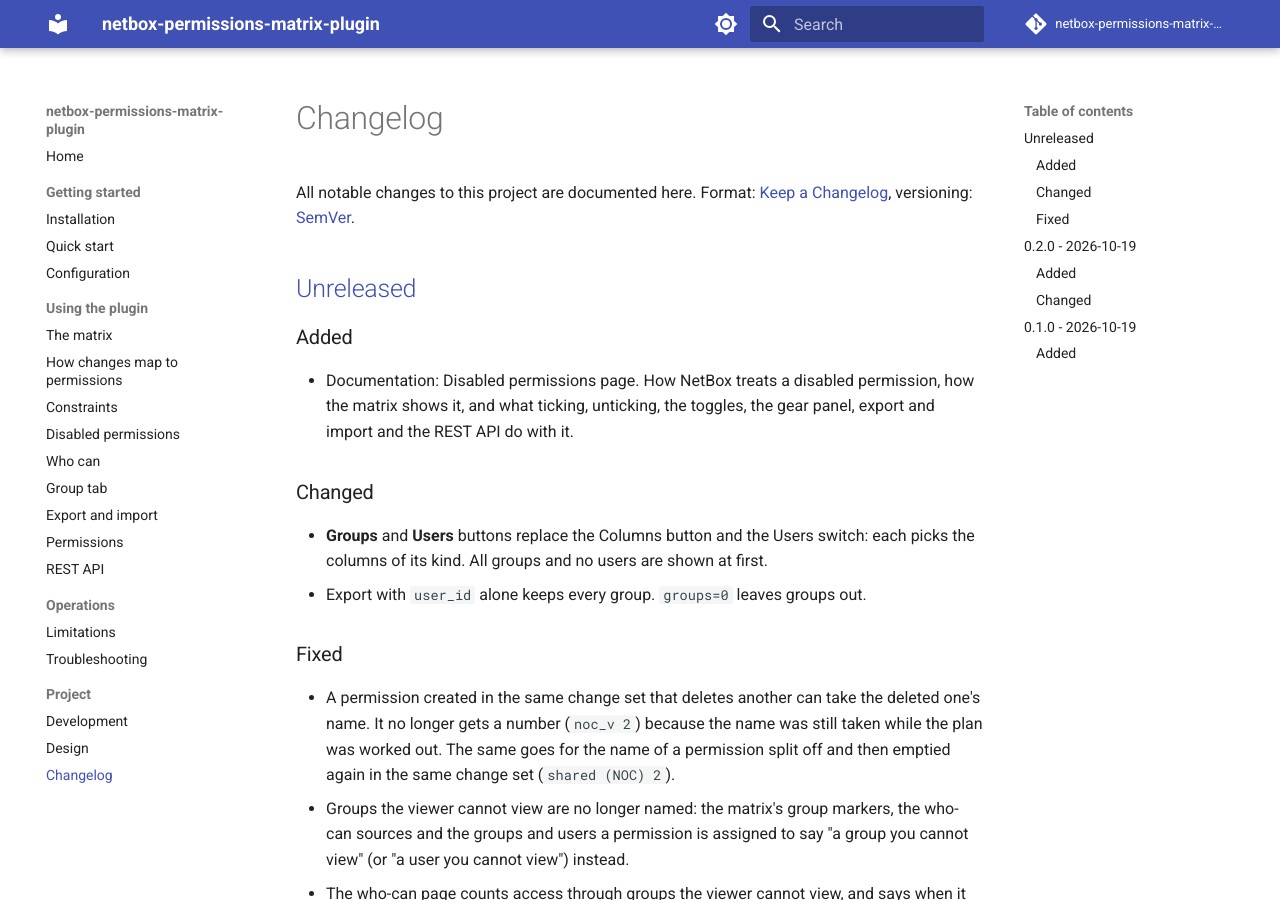
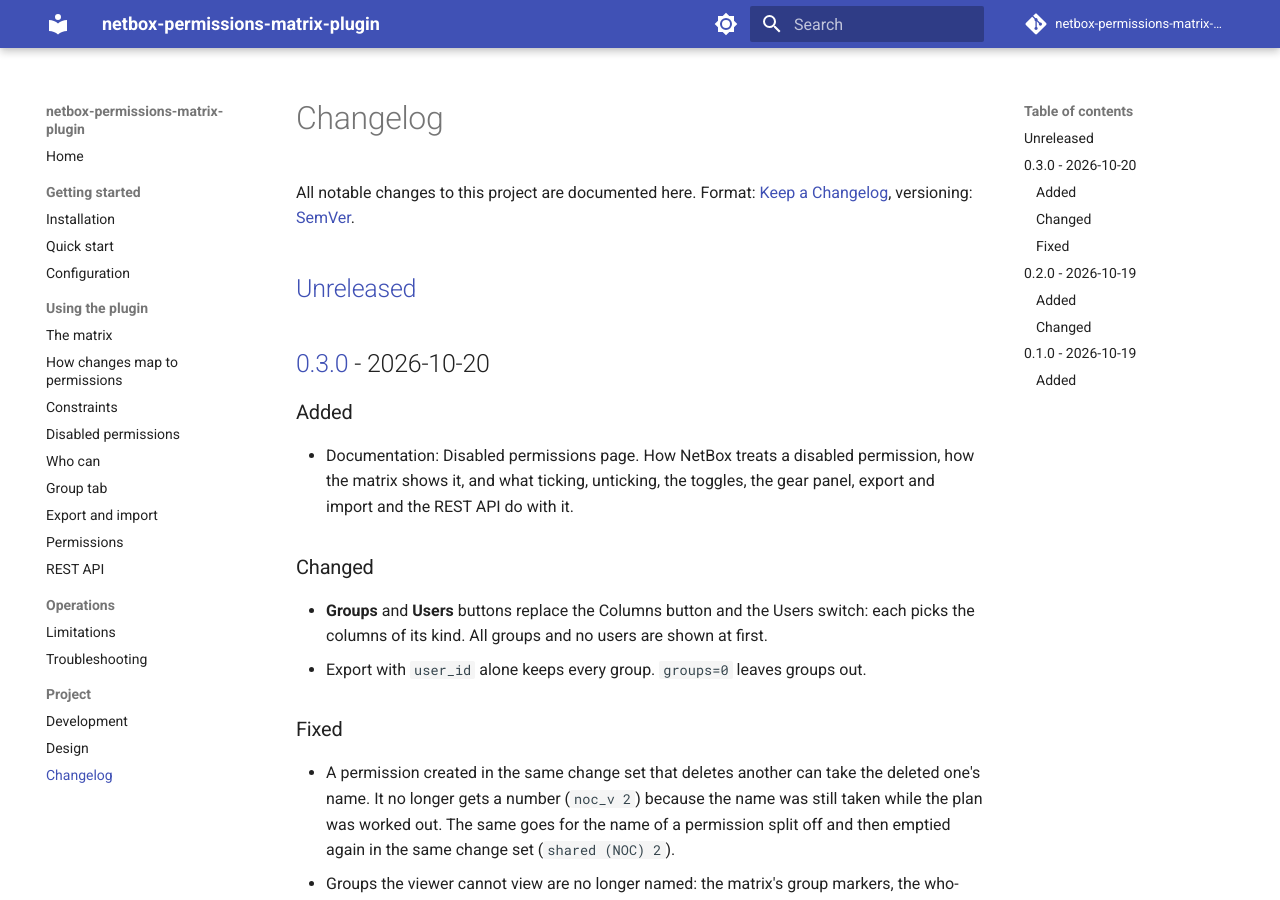
Before and after one commit to thomaschristory/netbox-permissions-matrix-plugin, an MkDocs documentation site: the page built from docs/changelog.md, in a window 1280 px wide and 900 px high. Built offline with MkDocs 1.6.1 and Material for MkDocs 9.7.7, drawn with Linux system fonts in a browser that asks for light colours; comment, search, counter and statistics services are not loaded.

Commit message:
chore: release 0.3.0 (#27)

```diff
--- a/CHANGELOG.md
+++ b/CHANGELOG.md
@@ -4,6 +4,8 @@
 versioning: [SemVer](https://semver.org/).
 
 ## [Unreleased]
+
+## [0.3.0] - 2026-10-20
 
 ### Added
 
@@ -83,6 +85,7 @@
   group tab, export and import, permissions, REST API, limitations, troubleshooting and development.
 - Project scaffold: plugin configuration, settings, CI, release and documentation workflows, development stack.
 
-[Unreleased]: https://github.com/thomaschristory/netbox-permissions-matrix-plugin/compare/v0.2.0...HEAD
+[Unreleased]: https://github.com/thomaschristory/netbox-permissions-matrix-plugin/compare/v0.3.0...HEAD
+[0.3.0]: https://github.com/thomaschristory/netbox-permissions-matrix-plugin/compare/v0.2.0...v0.3.0
 [0.2.0]: https://github.com/thomaschristory/netbox-permissions-matrix-plugin/compare/v0.1.0...v0.2.0
 [0.1.0]: https://github.com/thomaschristory/netbox-permissions-matrix-plugin/releases/tag/v0.1.0
--- a/netbox_permissions_matrix_plugin/version.py
+++ b/netbox_permissions_matrix_plugin/version.py
@@ -1 +1 @@
-__version__ = "0.2.0"
+__version__ = "0.3.0"
```
Also changed, not shown: README.md (+1 -0 lines), docs/index.md (+1 -0 lines).
